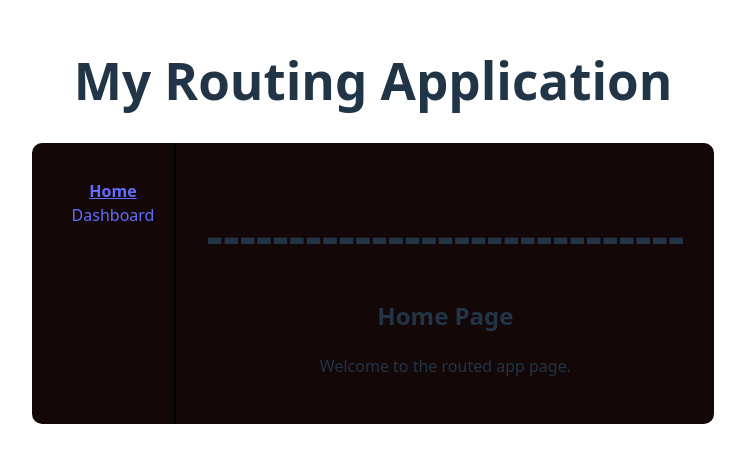
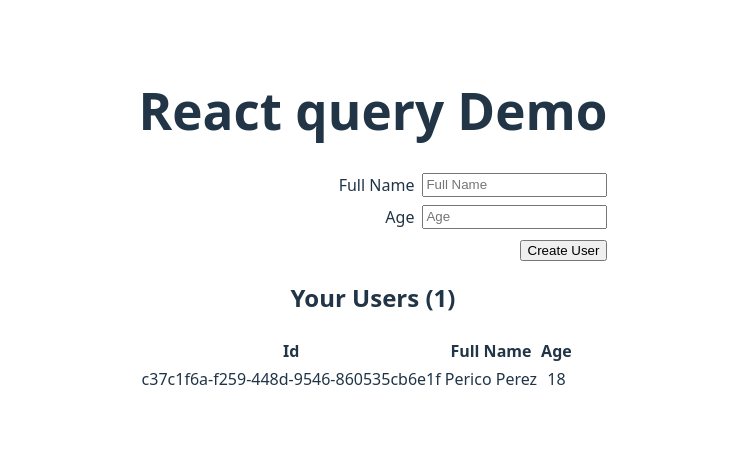
Before and after one commit to dominioncfg/react-demo, a React (Vite) app: page / in a window 1280 px wide. Shown: the part 179-642 px from the top of the page, without its empty margins (267-1012 px from the left). Built offline with nearby package versions, Linux system fonts and the light colour scheme.

Commit message:
React Query Test Component with mocked Http request first

```diff
--- /dev/null
+++ b/src/06.testing/03.reactQuery/MyReactQueryApp.tsx
@@ -0,0 +1,29 @@
+import {
+  QueryClient,
+  QueryClientProvider,
+  type QueryClientConfig,
+} from '@tanstack/react-query';
+import { UserList } from './UserList';
+import { NewUserForm } from './NewUserForm';
+
+const options: QueryClientConfig = {
+  defaultOptions: {
+    queries: {
+      refetchOnWindowFocus: true,
+    },
+  },
+};
+const queryClient = new QueryClient(options);
+
+//Same app as 05 React Query but with Tests
+export const MyReactQueryApp = () => {
+  return (
+    <QueryClientProvider client={queryClient}>
+      <div>
+        <h1>React query Demo</h1>
+        <NewUserForm />
+        <UserList />
+      </div>
+    </QueryClientProvider>
+  );
+};
--- /dev/null
+++ b/src/06.testing/03.reactQuery/NewUserForm.tsx
@@ -0,0 +1,50 @@
+import type { FormEvent } from 'react';
+import { useCreateUser } from './hooks/useUsers';
+
+export const NewUserForm = () => {
+  const creteUserMutation = useCreateUser();
+
+  const onSubmit = (e: FormEvent<HTMLFormElement>) => {
+    e.preventDefault(); // ✅ stop the default form submission
+
+    const form = e.currentTarget;
+    const formData = new FormData(form);
+
+    const fullName = formData.get('fName')?.toString() ?? '';
+    const age = Number.parseInt(formData.get('age')?.toString() ?? '0');
+
+    if (fullName === '' || age <= 0) return;
+
+    creteUserMutation.mutate({ fullName, age });
+    form.reset();
+  };
+  return (
+    <form onSubmit={onSubmit}>
+      <div
+        style={{
+          display: 'flex',
+          flexDirection: 'column',
+          gap: '8px',
+          marginBottom: '16px',
+          alignItems: 'flex-end',
+        }}
+      >
+        <div style={{ display: 'flex', gap: '8px' }}>
+          <label htmlFor="fName">Full Name</label>
+          <input id="fName" name="fName" type="text" placeholder="Full Name" />
+        </div>
+        <div style={{ display: 'flex', gap: '8px' }}>
+          <label htmlFor="age">Age</label>
+          <input id="age" name="age" type="number" placeholder="Age" />
+        </div>
+        <div style={{ maxWidth: '300px' }}>
+          <input
+            type="submit"
+            disabled={creteUserMutation.isPending}
+            value="Create User"
+          />
+        </div>
+      </div>
+    </form>
+  );
+};
--- /dev/null
+++ b/src/06.testing/03.reactQuery/UserList.tsx
@@ -0,0 +1,39 @@
+import { useGetUsers } from './hooks/useUsers';
+
+export const UserList = () => {
+  const users = useGetUsers();
+
+  return (
+    <>
+      {users.isLoading && (
+        <div>
+          <h3>Loading...</h3>
+        </div>
+      )}
+
+      {users.data && (
+        <div>
+          <h2>Your Users ({users.data.length})</h2>
+          <table>
+            <thead>
+              <tr>
+                <th>Id</th>
+                <th>Full Name</th>
+                <th>Age</th>
+              </tr>
+            </thead>
+            <tbody>
+              {users.data?.map((u) => (
+                <tr key={u.id}>
+                  <td>{u.id}</td>
+                  <td>{u.fullName}</td>
+                  <td>{u.age}</td>
+                </tr>
+              ))}
+            </tbody>
+          </table>
+        </div>
+      )}
+    </>
+  );
+};
--- /dev/null
+++ b/src/06.testing/03.reactQuery/actions/userActions.tsx
@@ -0,0 +1,23 @@
+import { usersApiClient } from '../api/apiClient';
+import type { CreateUserInput, User } from '../types';
+
+const getUsersAction = async (): Promise<User[]> => {
+  return Promise.resolve<User[]>([
+    {
+      id: 'c37c1f6a-f259-448d-9546-860535cb6e1f',
+      fullName: 'Perico Perez',
+      age: 18,
+    },
+  ]);
+  await new Promise((resolve) => setTimeout(resolve, 2000));
+  const users = await usersApiClient.get<User[]>('Users');
+  return users.data;
+};
+
+const createUserAction = async (newUser: CreateUserInput): Promise<void> => {
+  return Promise.resolve();
+  await new Promise((resolve) => setTimeout(resolve, 2000));
+  await usersApiClient.post('Users', newUser);
+};
+
+export { getUsersAction, createUserAction };
--- /dev/null
+++ b/src/06.testing/03.reactQuery/api/apiClient.ts
@@ -0,0 +1,8 @@
+import axios, { type CreateAxiosDefaults } from 'axios';
+
+const axiosConfig: CreateAxiosDefaults = {
+  baseURL: 'https://localhost:7227/api',
+};
+const usersApiClient = axios.create(axiosConfig);
+
+export { usersApiClient };
--- /dev/null
+++ b/src/06.testing/03.reactQuery/hooks/useUsers.tsx
@@ -0,0 +1,24 @@
+import { useMutation, useQuery, useQueryClient } from '@tanstack/react-query';
+import { createUserAction, getUsersAction } from '../actions/userActions';
+
+const useGetUsers = () => {
+  const getUsers = useQuery({
+    queryKey: ['getallUsers'],
+    queryFn: getUsersAction,
+  });
+  return getUsers;
+};
+
+const useCreateUser = () => {
+  const queryClient = useQueryClient();
+  const createUser = useMutation({
+    mutationFn: createUserAction,
+    onSuccess: () => {
+      queryClient.invalidateQueries({ queryKey: ['getallUsers'] });
+    },
+  });
+
+  return createUser;
+};
+
+export { useGetUsers, useCreateUser };
--- /dev/null
+++ b/src/06.testing/03.reactQuery/types.ts
@@ -0,0 +1,10 @@
+export type User = {
+  id: string;
+  fullName: string;
+  age: number;
+};
+
+export type CreateUserInput = {
+  fullName: string;
+  age: number;
+};
--- a/src/main.tsx
+++ b/src/main.tsx
@@ -2,10 +2,10 @@ import { StrictMode } from 'react';
 import { createRoot } from 'react-dom/client';
 import './index.css';
 import './App.css';
-import { MySimpleRoutedApp } from './06.testing/02.routerComponent/MySimpleRouted';
+import { MyReactQueryApp } from './06.testing/03.reactQuery/MyReactQueryApp';
 
 createRoot(document.getElementById('root')!).render(
   <StrictMode>
-    <MySimpleRoutedApp />
+    <MyReactQueryApp />
   </StrictMode>
 );
```
Also changed, not shown: 2 other files (tests, documents, lock files or other folders).
